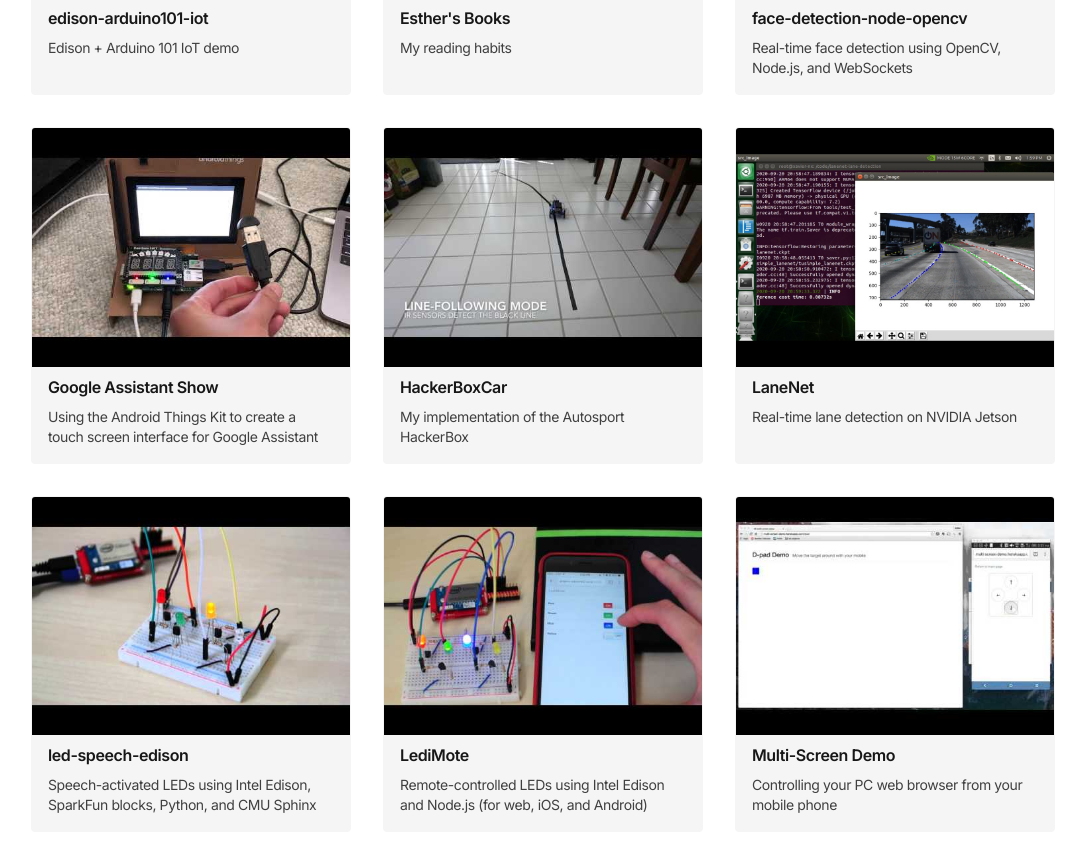
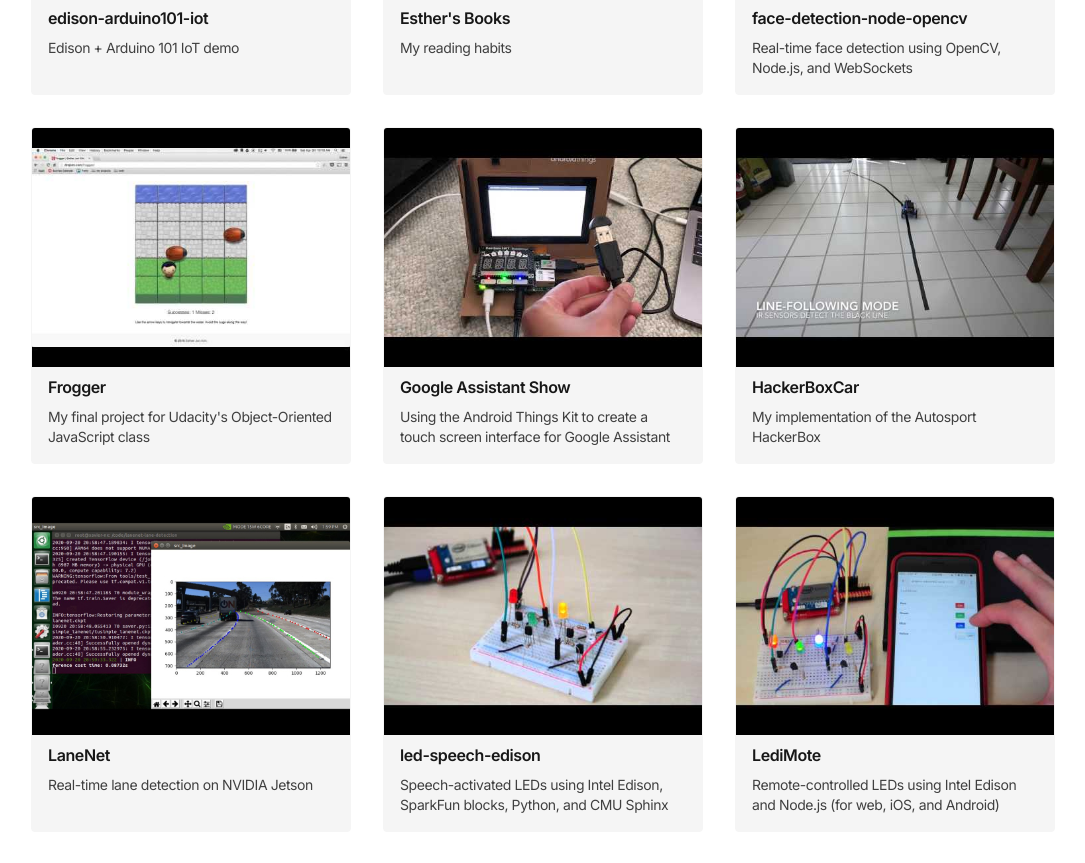
Before and after one commit to estherjk/esthermakes.tech, a Next.js app: page /projects in a window 1280 px wide. Shown: the part 906-1769 px from the top of the page, without its empty margins (97-1182 px from the left). Built offline with nearby package versions, Linux system fonts and the light colour scheme.

Commit message:
Add Frogger to `projects.ts`

```diff
--- a/src/data/projects.ts
+++ b/src/data/projects.ts
@@ -42,6 +42,13 @@ export const projects: Project[] = [
     description: 'Real-time face detection using OpenCV, Node.js, and WebSockets',
     url: 'https://github.com/estherjk/face-detection-node-opencv',
     dateUpdated: '2017-12-27',
+  },
+  {
+    title: 'Frogger',
+    image: '/images/projects/frogger.jpg',
+    description: "My final project for Udacity's Object-Oriented JavaScript class",
+    url: 'https://estherjk.github.io/frogger/',
+    dateUpdated: '2020-04-22',
   },
   {
     title: 'Google Assistant Show',
```
Also changed, not shown: public/images/projects/frogger.jpg (added).
